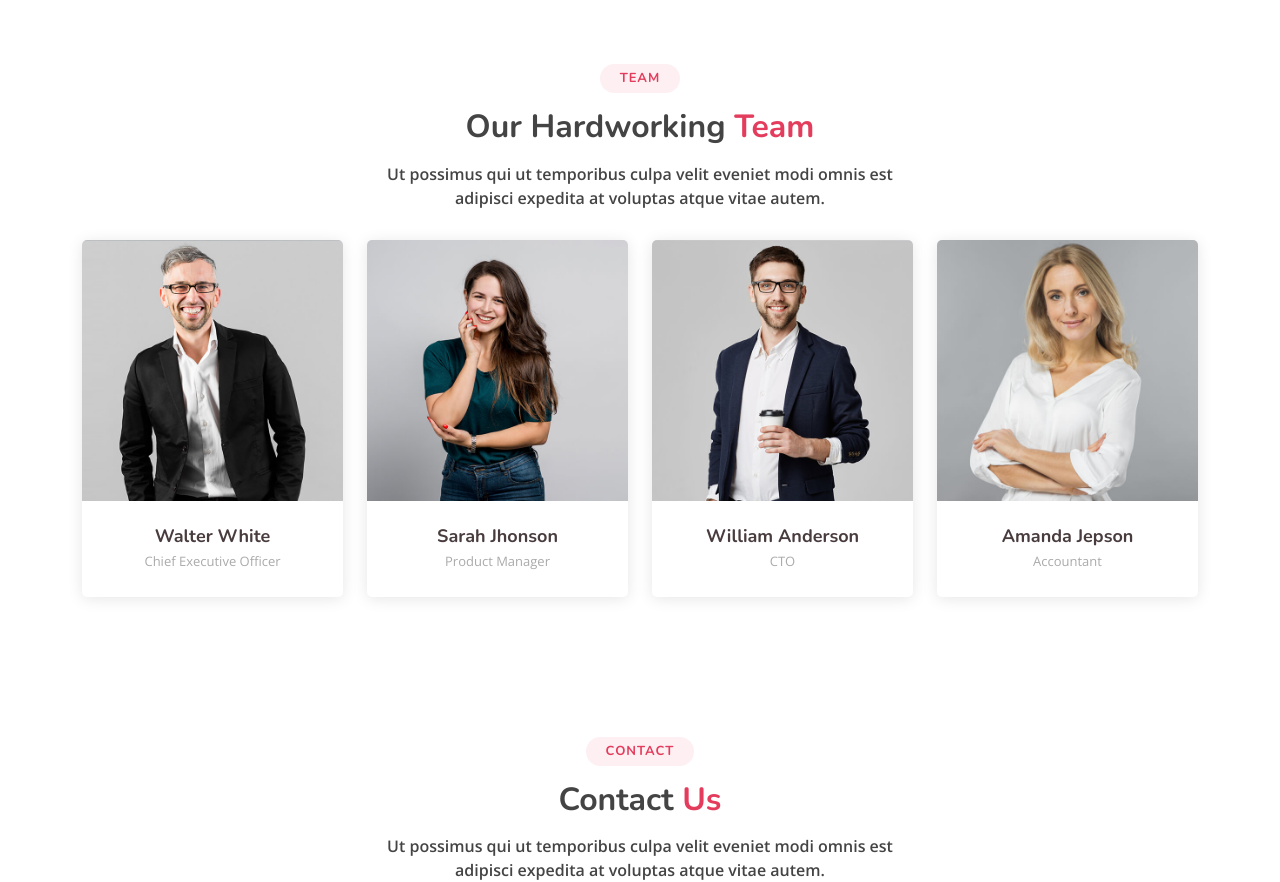
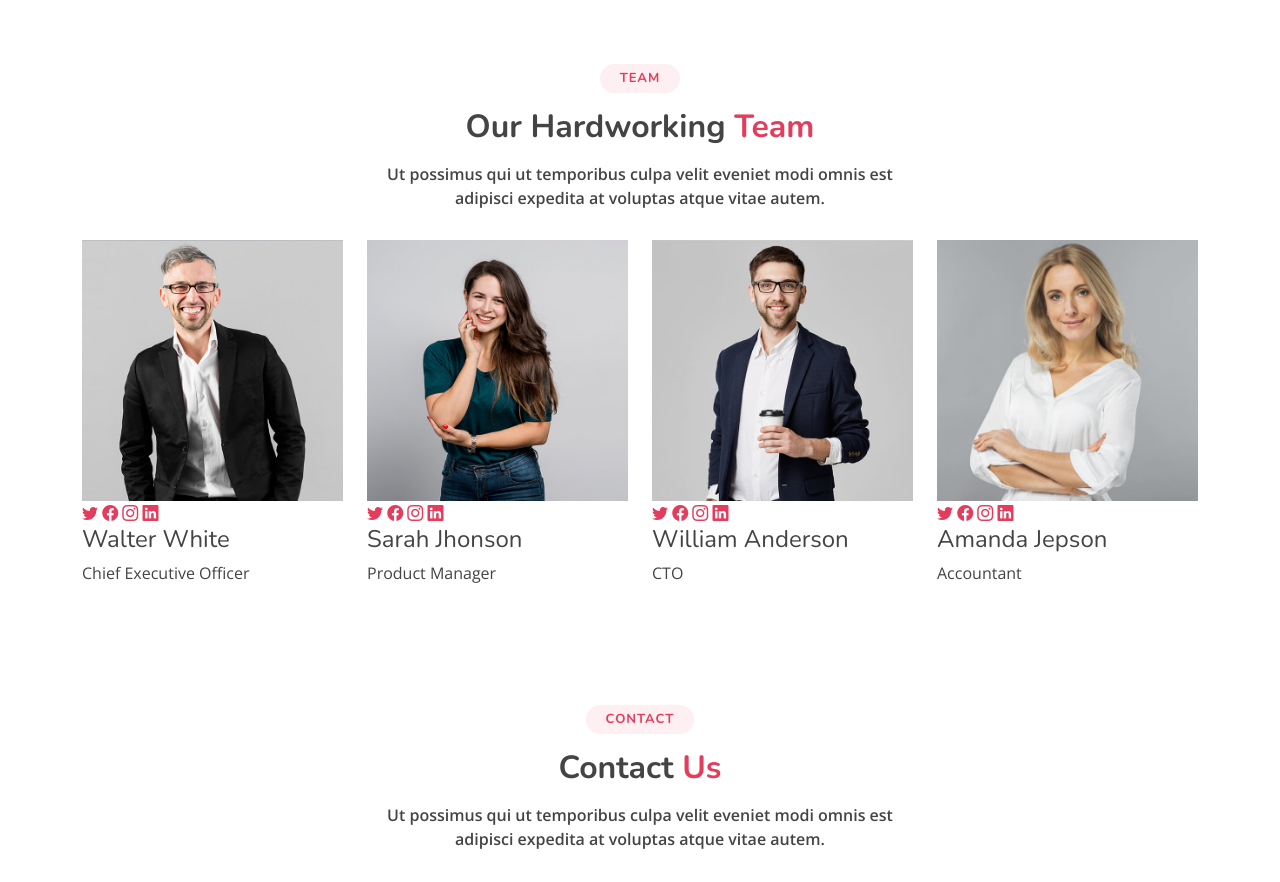
Before and after one commit to arshaddanish/iste-gcek-website, a PHP site: page / in a window 1280 px wide. Shown: the part 5387-6269 px from the top of the page. Run offline with PHP 8.4, Linux system fonts and the light colour scheme; style sheets or scripts are compiled from the project's sources; grey boxes are pictures that could not be loaded.

Commit message:
team scss

```diff
--- a/assets/sass/style.scss
+++ b/assets/sass/style.scss
@@ -94,8 +94,6 @@ h6 {
   background: rgba(0, 0, 0, 0.9);
   padding: 12px 0;
 }
-
-
 
 /*--------------------------------------------------------------
 # Hero Section
@@ -798,93 +796,6 @@ section {
 }
 
 /*--------------------------------------------------------------
-# Team
---------------------------------------------------------------*/
-.team {
-  background: #fff;
-  padding: 60px 0;
-}
-
-.team .member {
-  margin-bottom: 20px;
-  overflow: hidden;
-  text-align: center;
-  border-radius: 5px;
-  background: #fff;
-  box-shadow: 0px 2px 15px rgba(0, 0, 0, 0.1);
-}
-
-.team .member .member-img {
-  position: relative;
-  overflow: hidden;
-}
-
-.team .member .social {
-  position: absolute;
-  left: 0;
-  bottom: 0;
-  right: 0;
-  height: 40px;
-  opacity: 0;
-  transition: ease-in-out 0.3s;
-  background: rgba(255, 255, 255, 0.85);
-  display: flex;
-  align-items: center;
-  justify-content: center;
-}
-
-.team .member .social a {
-  transition: color 0.3s;
-  color: #493c3e;
-  margin: 0 10px;
-  display: inline-flex;
-  align-items: center;
-  justify-content: center;
-}
-
-.team .member .social a i {
-  line-height: 0;
-}
-
-.team .member .social a:hover {
-  color: #e43c5c;
-}
-
-.team .member .social i {
-  font-size: 18px;
-  margin: 0 2px;
-}
-
-.team .member .member-info {
-  padding: 25px 15px;
-}
-
-.team .member .member-info h4 {
-  font-weight: 700;
-  margin-bottom: 5px;
-  font-size: 18px;
-  color: #493c3e;
-}
-
-.team .member .member-info span {
-  display: block;
-  font-size: 13px;
-  font-weight: 400;
-  color: #aaaaaa;
-}
-
-.team .member .member-info p {
-  font-style: italic;
-  font-size: 14px;
-  line-height: 26px;
-  color: #777777;
-}
-
-.team .member:hover .social {
-  opacity: 1;
-}
-
-/*--------------------------------------------------------------
 # Contact
 --------------------------------------------------------------*/
 .contact .info {
```
Also changed, not shown: assets/sass/_team.scss (added, +83 -0 lines).
